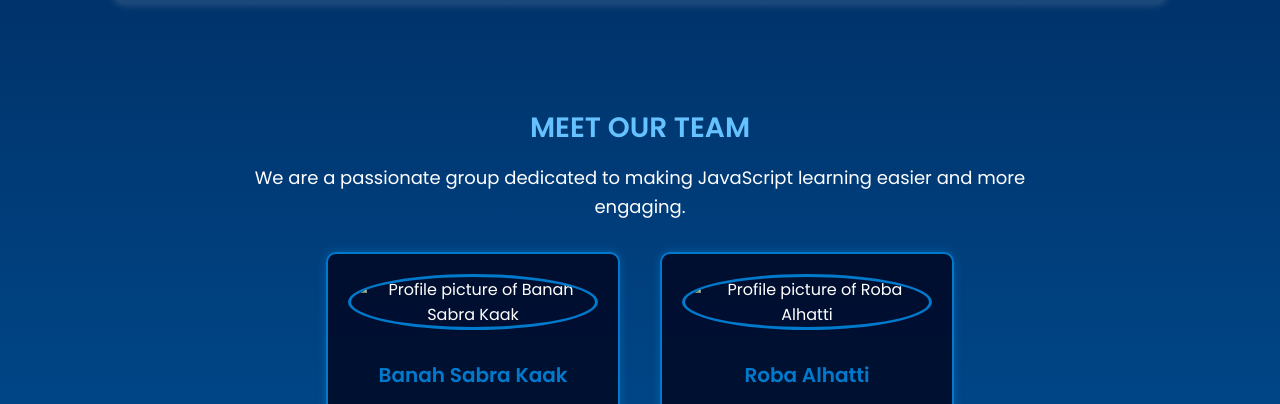
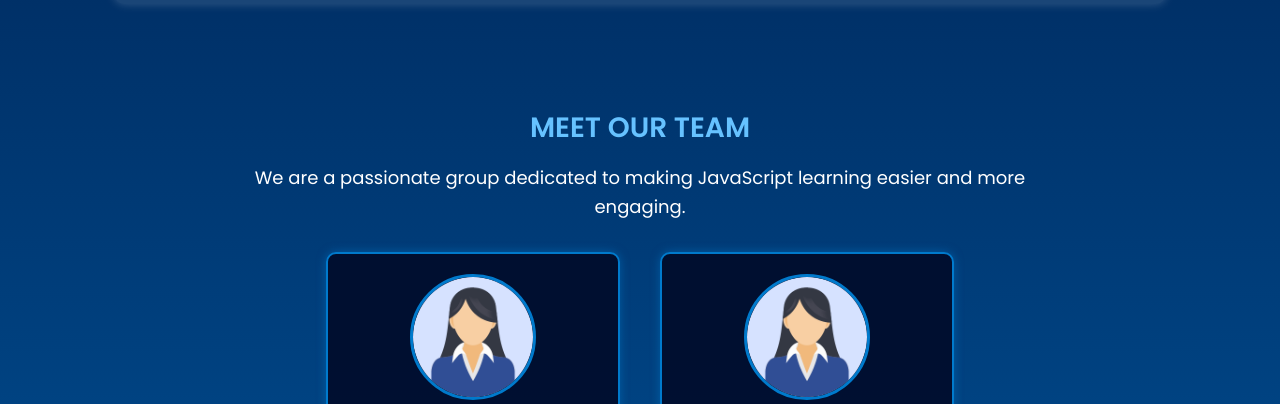
Before and after one commit to banaaaaaaaaaaaaaaa/-Sprint-2---The-initial-design, a plain HTML site: page aboutus.html in a window 1280 px wide. Shown: the part 1137-1541 px from the top of the page. Drawn offline with Linux system fonts and the light colour scheme.

Commit message:
Update aboutus.html

```diff
--- a/aboutus.html
+++ b/aboutus.html
@@ -68,7 +68,7 @@
                <!-- Team Member 1 -->
             <div class="team-grid">
                 <div class="team-member">
-                    <img src="assets/images/women_icon.png" alt="Profile picture of Banah Sabra Kaak">
+                    <img src="women_icon.png" alt="Profile picture of Banah Sabra Kaak">
                     <h3>Banah Sabra Kaak</h3>
                     <a href="https://www.linkedin.com/in/bana-sabra-kaak-a62315290/" target="_blank">
                         <i class="fab fa-linkedin"></i> Connect on LinkedIn
@@ -77,7 +77,7 @@
 
                 <!-- Team Member 2 -->
                 <div class="team-member">
-                    <img src="assets/images/women_icon.png" alt="Profile picture of Roba Alhatti">
+                    <img src="women_icon.png" alt="Profile picture of Roba Alhatti">
                     <h3>Roba Alhatti</h3>
                     <a href="https://www.linkedin.com/in/roba-htt-0a44b2256/" target="_blank">
                         <i class="fab fa-linkedin"></i> Connect on LinkedIn
@@ -98,7 +98,7 @@
                 <img src="instagram.png" alt="Instagram logo">
             </a>
             <a href="https://linkedin.com" target="_blank" aria-label="LinkedIn">
-                <img src="inkedin.png" alt="LinkedIn logo">
+                <img src="linkedin.png" alt="LinkedIn logo">
             </a>
         </div>
         <p>&copy; 2025 JS Blocky Code. All rights reserved.</p>
```
